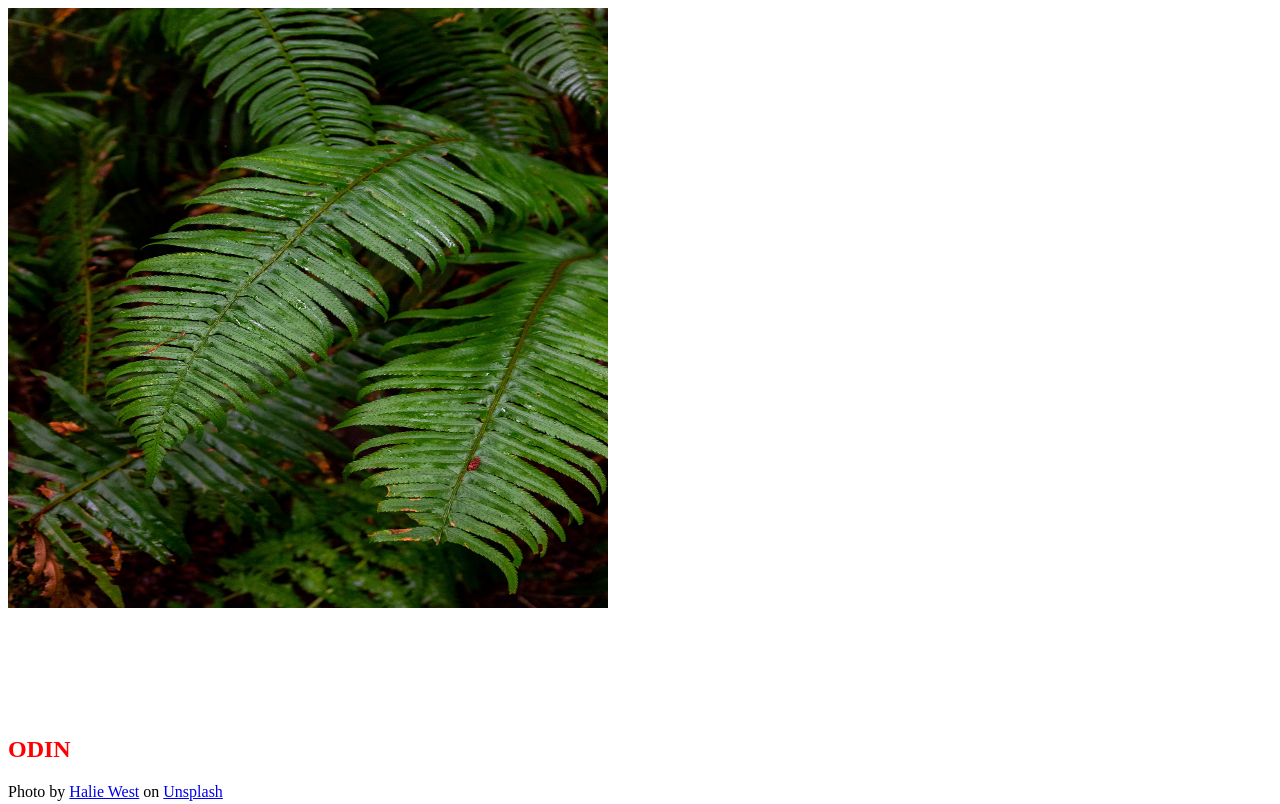
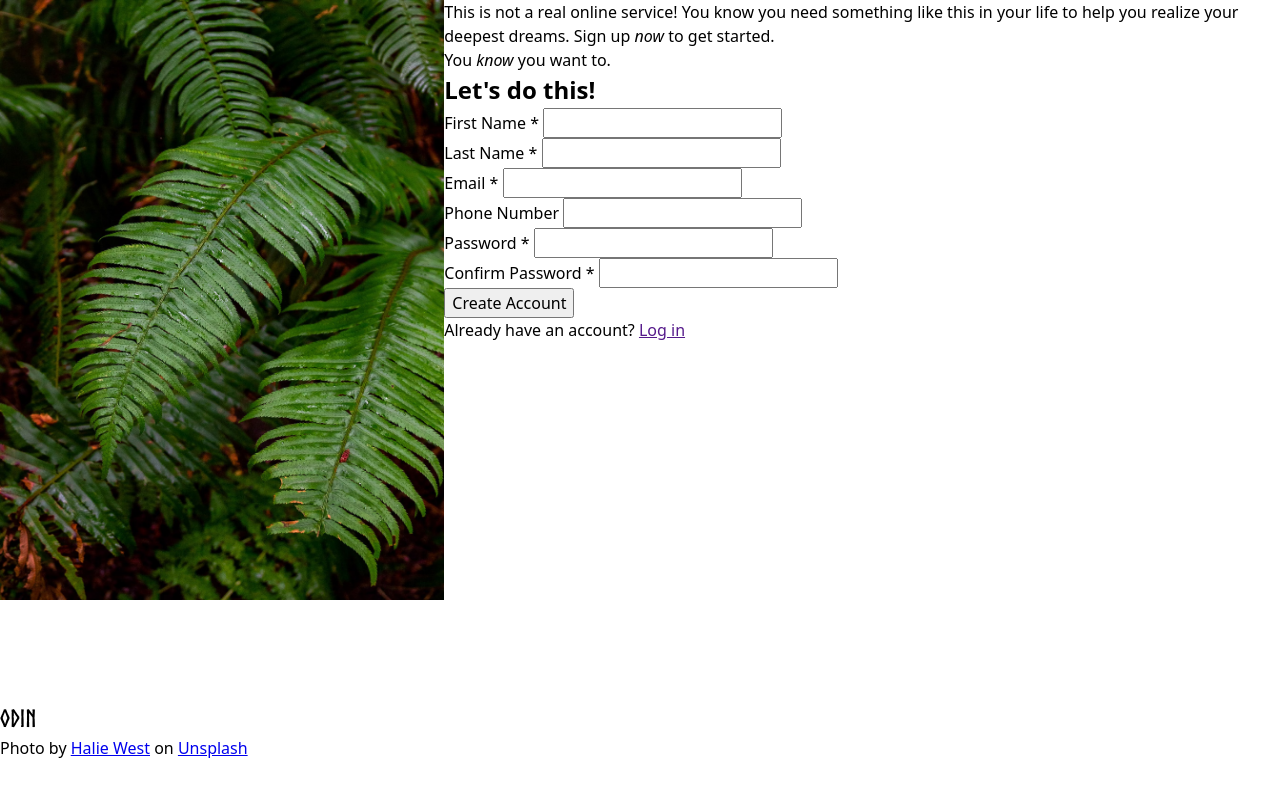
Before and after one commit to sej104/sign-up-form, a plain HTML site: page index.html in a window 1280 px wide. Shown: the top 804 px of the page. Drawn offline with Linux system fonts and the light colour scheme.

Commit message:
Add initial styling

```diff
--- a/style.css
+++ b/style.css
@@ -1,3 +1,47 @@
-h1 {
-    color: red;
+/* CSS Reset */
+*, *::before, *::after {
+    box-sizing: border-box;
 }
+
+  * {
+    margin: 0;
+}
+
+body {
+    line-height: 1.5;
+    -webkit-font-smoothing: antialiased;
+}
+
+img, picture, video, canvas, svg {
+    display: block;
+    max-width: 100%;
+}
+
+input, button, textarea, select {
+    font: inherit;
+}
+
+p, h1, h2, h3, h4, h5, h6 {
+    overflow-wrap: break-word;
+}
+
+#root, #__next {
+    isolation: isolate;
+}
+
+/* Content styling */
+body {
+    font-family: system-ui, 'Segoe UI', Roboto, Oxygen, Ubuntu, Cantarell, 'Open Sans', 'Helvetica Neue', sans-serif;
+    display: flex;
+}
+
+@font-face {
+    font-family: 'Norse';
+    src: url(./fonts/Norse-Bold.otf);
+    font-weight: bold;
+    font-style: normal;
+}
+
+.odin-title {
+    font-family:'Norse', 'Times New Roman', Times, serif;
+}
```
Also changed, not shown: fonts/Norse-Bold.otf (added).
